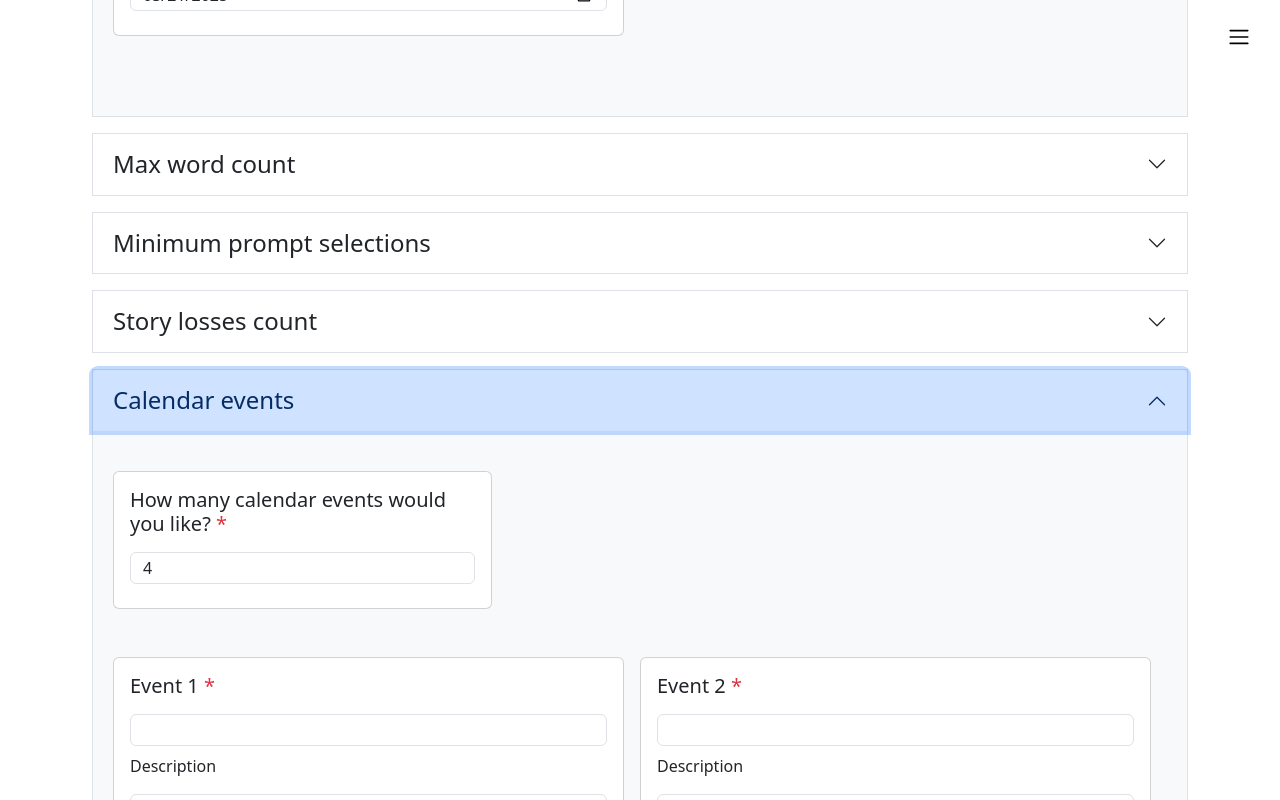
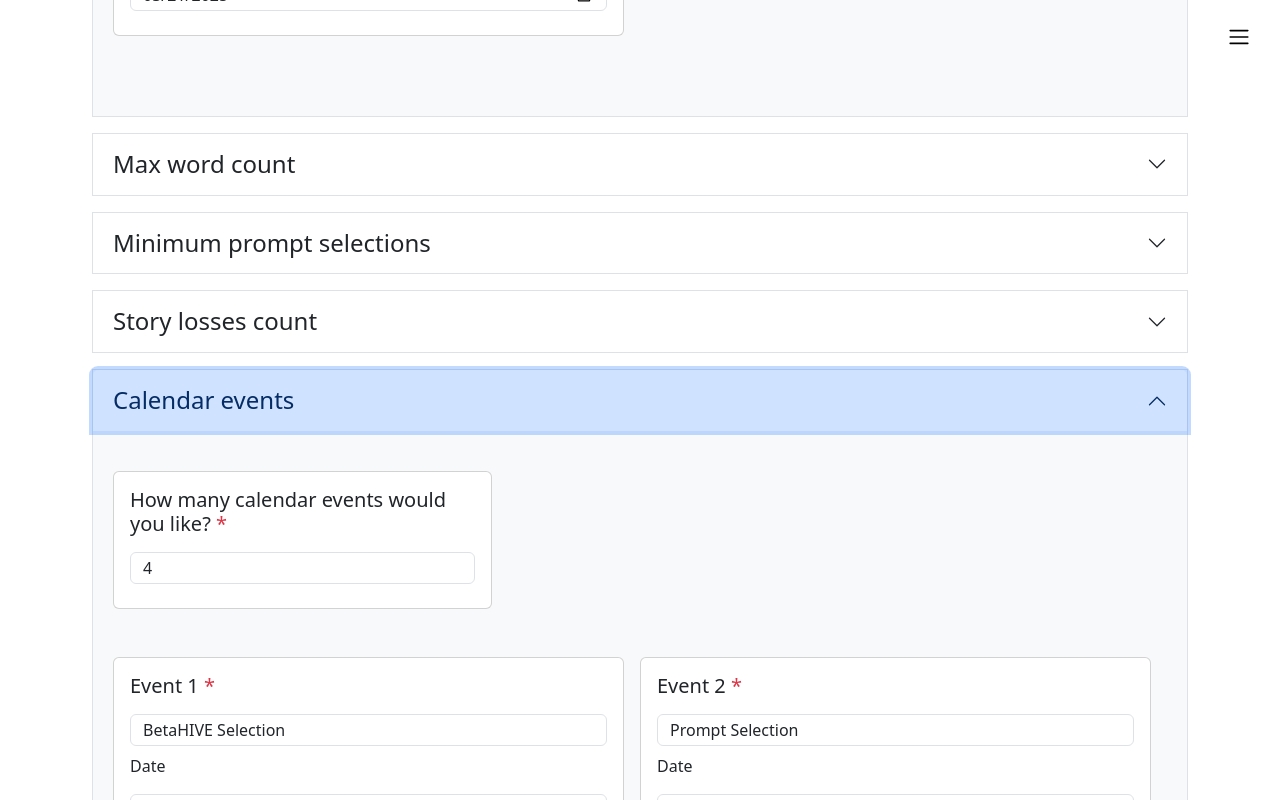
Before and after one commit to AplUSAndmINUS/beta-hive-story-submission, a React (Create React App) app: page /admin in a window 1280 px wide. Both pictures are taken after a click on the button "Calendar events". Shown: the part 444-1244 px from the top of the page. Built offline with nearby package versions, Linux system fonts and the light colour scheme.

Commit message:
wiring up Redux store to calendar events

```diff
--- a/src/components/calendar/calendar.types.tsx
+++ b/src/components/calendar/calendar.types.tsx
@@ -1,5 +1,5 @@
 export interface calendarSchema {
-  eventName: string;
-  eventDate: string;
-  eventDescription: string;
+  name: string;
+  date: string;
+  description: string;
 }
--- a/src/components/form-elements/input/input-type.tsx
+++ b/src/components/form-elements/input/input-type.tsx
@@ -1,6 +1,7 @@
 import React from 'react';
 
 interface InputTypeProps {
+  calendarDate?: string;
   isDisabled: boolean;
   isImageUpload?: boolean;
   isCalendar?: boolean;
@@ -21,6 +22,7 @@ interface InputTypeProps {
 }
 
 export const InputType: React.FC<InputTypeProps> = ({
+  calendarDate,
   isDisabled = false,
   isImageUpload = false,
   isCalendar = false,
@@ -77,6 +79,27 @@ export const InputType: React.FC<InputTypeProps> = ({
                 />
               </label>
             </h5>
+            {isCalendar && (
+              <label
+                htmlFor={`${name}1`}
+                className='d-flex flex-column align-items-start'
+              >
+                <span>Date</span>
+                <input
+                  className='form-control mt-3'
+                  disabled={isDisabled}
+                  value={calendarDate}
+                  onChange={onChange}
+                  type='date'
+                  required={isRequired}
+                  name={`${name}1`}
+                  id={`${name}1`}
+                  style={{
+                    marginRight: '1rem',
+                  }}
+                />
+              </label>
+            )}
             {(isPrompts || isCalendar) && (
               <label
                 htmlFor={`${name}2`}
--- a/src/pages/admin/admin.tsx
+++ b/src/pages/admin/admin.tsx
@@ -316,17 +316,20 @@ export const AdminPage: React.FC = () => {
               <InputType
                 key={`${labelPrefix}${index + 1}`}
                 name={`${labelPrefix}${index + 1}`}
+                calendarDate={
+                  inputType === 'calendarEvents' ? values[index]?.date : ''
+                }
                 value={value || ''}
                 valueDesc={
-                  inputType === 'prompts' ? values[index]?.description : ''
+                  inputType === 'prompts' || inputType === 'calendarEvents'
+                    ? values[index]?.description
+                    : ''
                 }
                 onChange={(e) => handleChange(e, index, inputType)}
                 isDisabled={false}
                 isRequired
                 label={`${labelPrefix} ${index + 1}`}
-                imgName={
-                  labelPrefix === 'HIVE' ? values[index]?.imgSource : ''
-                }
+                imgName={labelPrefix === 'HIVE' ? values[index]?.imgSource : ''}
                 isCalendar={inputType === 'calendarEvents'}
                 isPrompts={inputType === 'prompts'}
                 isImageUpload={labelPrefix === 'HIVE'}
@@ -375,7 +378,10 @@ export const AdminPage: React.FC = () => {
           </Accordion>
         </div>
         <div className='row'>
-          <Accordion accordionTerms='Max word count' collapseNumber='collapseTwo'>
+          <Accordion
+            accordionTerms='Max word count'
+            collapseNumber='collapseTwo'
+          >
             <div className='d-flex flex-row flex-wrap justify-content-start mb-4'>
               <InputType
                 name='wordCount'
--- a/src/services/constants/constants.tsx
+++ b/src/services/constants/constants.tsx
@@ -60,24 +60,24 @@ export const BETAHIVE_SELECTIONS: betaHIVESchema[] = [
 
 export const CALENDAR_EVENTS: calendarSchema[] = [
   {
-    eventName: 'BetaHIVE Selection',
-    eventDate: '2025-03-01',
-    eventDescription: 'Choose your BetaHIVE genre!',
+    name: 'BetaHIVE Selection',
+    date: '2025-03-01',
+    description: 'Choose your BetaHIVE genre!',
   },
   {
-    eventName: 'Prompt Selection',
-    eventDate: '2025-03-08',
-    eventDescription: 'Select your character and setting!',
+    name: 'Prompt Selection',
+    date: '2025-03-08',
+    description: 'Select your character and setting!',
   },
   {
-    eventName: 'Content Warnings',
-    eventDate: '2025-03-15',
-    eventDescription: 'Choose your content warnings!',
+    name: 'Content Warnings',
+    date: '2025-03-15',
+    description: 'Choose your content warnings!',
   },
   {
-    eventName: 'Story Submission',
-    eventDate: '2025-04-22',
-    eventDescription: 'Submit your story for review!',
+    name: 'Story Submission',
+    date: '2025-04-22',
+    description: 'Submit your story for review!',
   }
 ];
 
```
